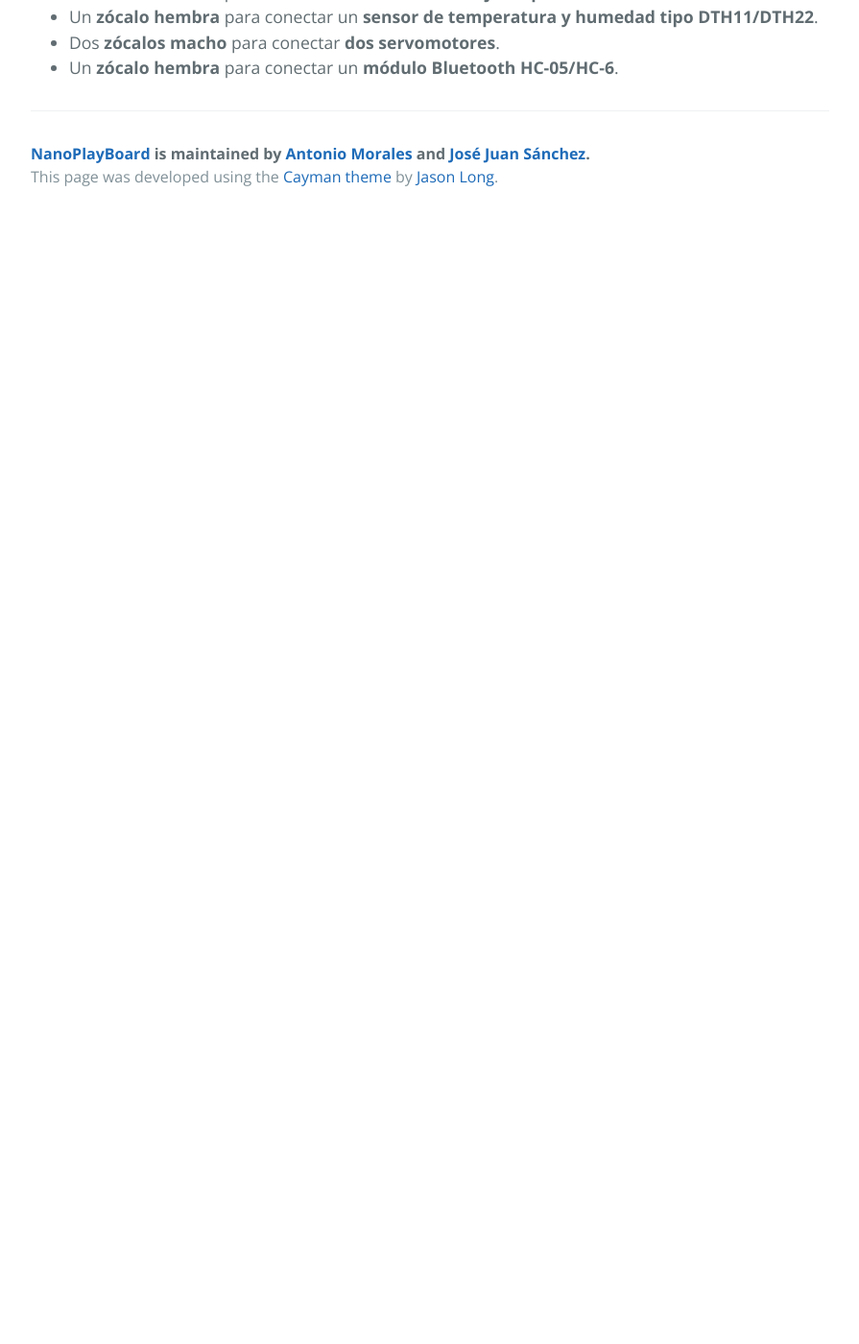
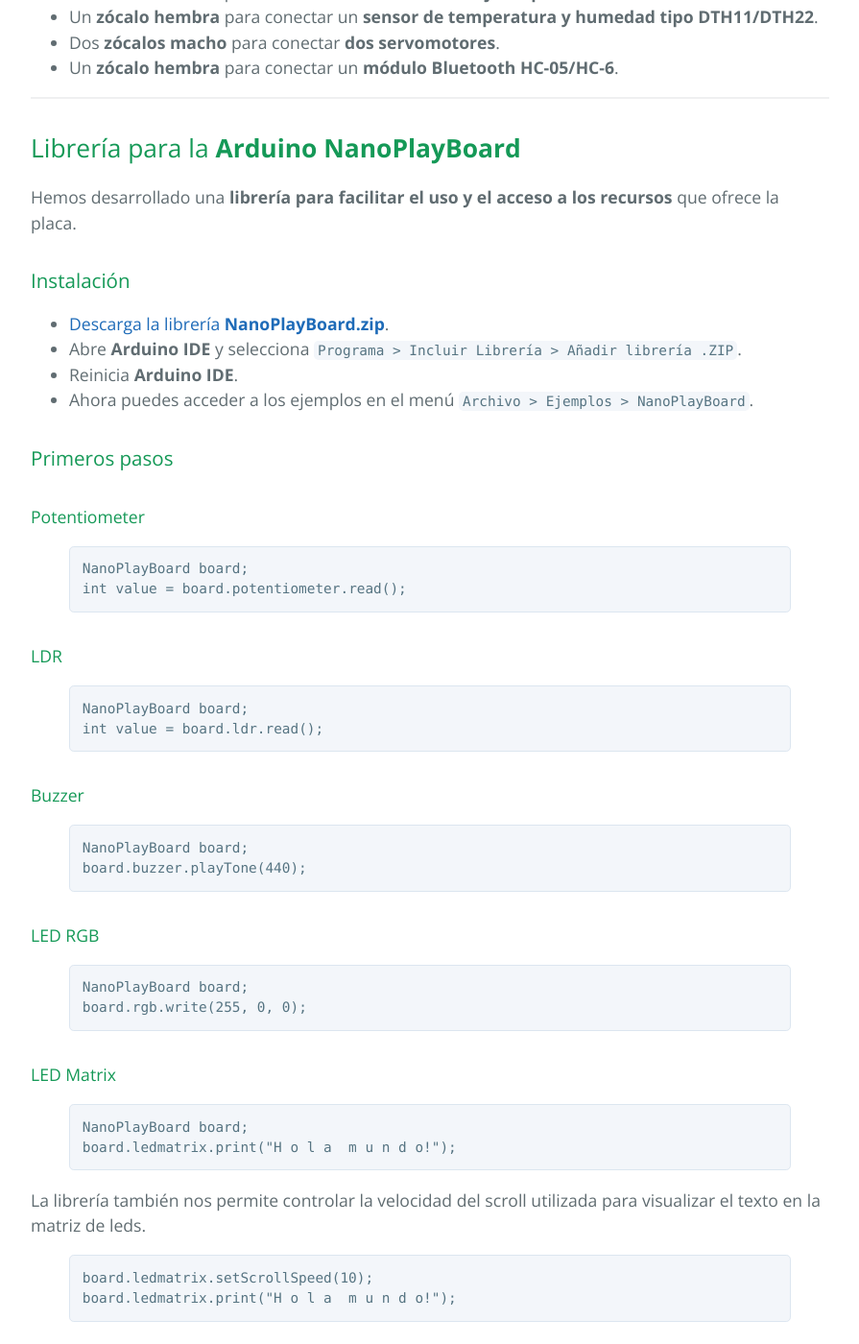
Before and after one commit to nanoplayboard/nanoplayboard.github.io, a Jekyll site: the page built from index.md, in a window 1280 px wide and 1400 px high, scrolled down 1457 px. Shown: the whole window at 96% size, without its empty margins (192-1087 px from the left). Built offline with Jekyll 4.4.1, drawn with Linux system fonts in a browser that asks for light colours; before the commit the page ends 1685 px from its top, so only the background shows below that.

Commit message:
Added info about the Arduino library

```diff
--- a/index.md
+++ b/index.md
@@ -29,5 +29,62 @@
 - Dos **zócalos macho** para conectar **dos servomotores**.
 - Un **zócalo hembra** para conectar un **módulo Bluetooth HC-05/HC-6**.
 
+---
+
+## Librería para la **Arduino NanoPlayBoard**
+
+Hemos desarrollado una **librería para facilitar el uso y el acceso a los recursos** que ofrece la placa.
+
+### Instalación
+
+* [Descarga la librería **NanoPlayBoard.zip**][2].
+* Abre **Arduino IDE** y selecciona `Programa > Incluir Librería > Añadir librería .ZIP`.
+* Reinicia **Arduino IDE**.
+* Ahora puedes acceder a los ejemplos en el menú `Archivo > Ejemplos > NanoPlayBoard`.
+
+### Primeros pasos
+
+#### Potentiometer
+
+{% highlight c++ %}
+NanoPlayBoard board;
+int value = board.potentiometer.read();
+{% endhighlight %}
+
+#### LDR
+
+{% highlight c++ %}
+NanoPlayBoard board;
+int value = board.ldr.read();
+{% endhighlight %}
+
+#### Buzzer
+
+{% highlight c++ %}
+NanoPlayBoard board;
+board.buzzer.playTone(440);
+{% endhighlight %}
+
+#### LED RGB
+
+{% highlight c++ %}
+NanoPlayBoard board;
+board.rgb.write(255, 0, 0);
+{% endhighlight %}
+
+#### LED Matrix
+
+{% highlight c++ %}
+NanoPlayBoard board;
+board.ledmatrix.print("H o l a  m u n d o!");
+{% endhighlight %}
+
+La librería también nos permite controlar la velocidad del scroll utilizada para visualizar el texto en la matriz de leds.
+
+{% highlight c++ %}
+board.ledmatrix.setScrollSpeed(10);
+board.ledmatrix.print("H o l a  m u n d o!");
+{% endhighlight %}
 
 [1]: https://www.arduino.cc/en/Main/ArduinoBoardNano
+[2]: https://github.com/josejuansanchez/NanoPlayBoard-Arduino-Library/releases
```
Also changed, not shown: 2 other files.
